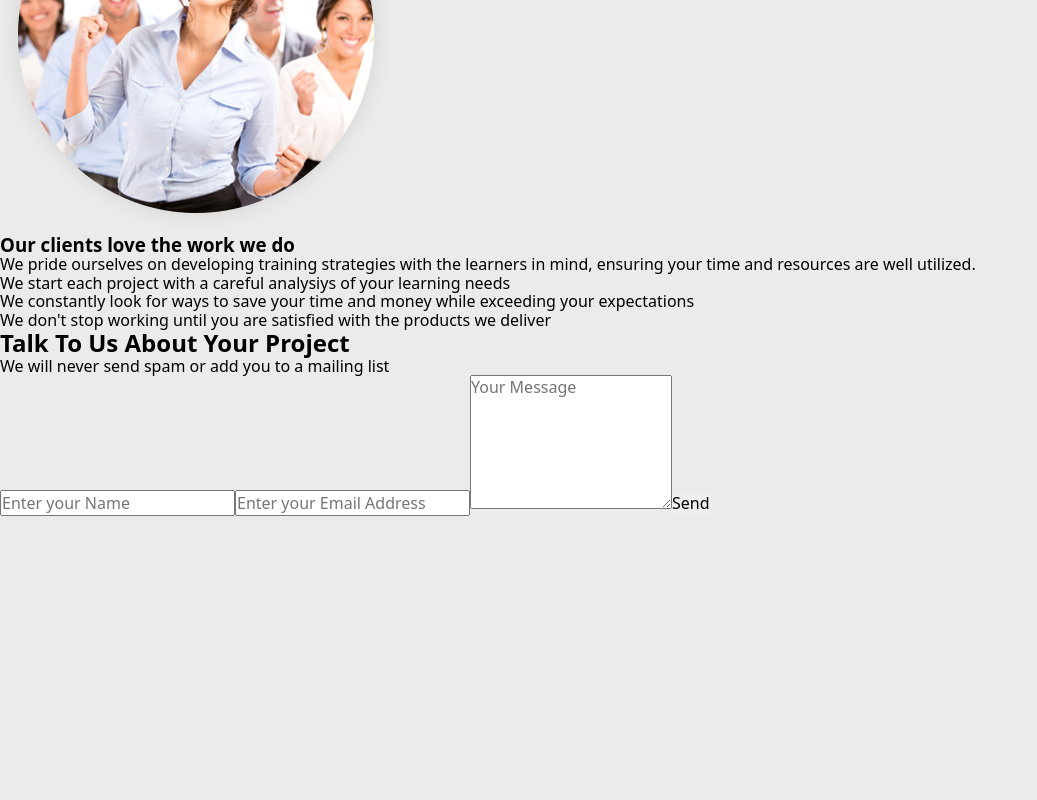
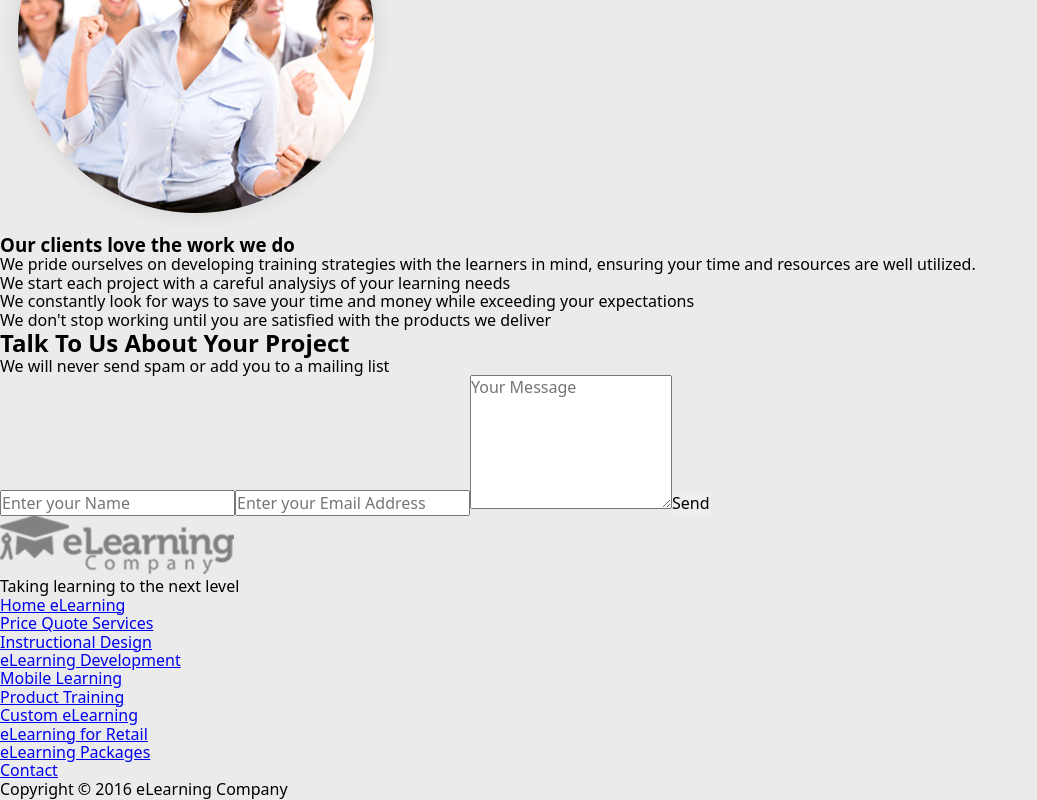
Before and after one commit to AlonaStasyshyna/omit-test-task, a React (Create React App) app: page / in a window 1280 px wide. Shown: the part 3454-4254 px from the top of the page, without its empty margins (0-1037 px from the left). Before the commit the page ends 3970 px from the top, so only its background shows below. Built offline with nearby package versions, Linux system fonts and the light colour scheme.

Commit message:
Add footer

```diff
--- a/src/components/App.jsx
+++ b/src/components/App.jsx
@@ -4,6 +4,7 @@ import { ThemeProvider } from 'styled-components';
 import { GlobalStyle } from 'utils/GlobalStyle';
 import { darkTheme, lightTheme } from 'utils/theme';
 import { Main } from './Main/Main';
+import { Footer } from './Footer/Footer';
 
 export const App = () => {
   const [theme, setTheme] = useState(
@@ -23,6 +24,7 @@ export const App = () => {
       <GlobalStyle />
       <Header theme={theme} changeTheme={changeTheme} />
       <Main />
+      <Footer />
     </ThemeProvider>
   );
 };
--- /dev/null
+++ b/src/components/Footer/Footer.jsx
@@ -0,0 +1,13 @@
+import { FooterCopyright } from './FooterCopyright/FooterCopyright';
+import { FooterList } from './FooterList/FooterList';
+import { FooterLogo } from './FooterLogo/FooterLogo';
+
+export const Footer = () => {
+  return (
+    <footer>
+      <FooterLogo />
+      <FooterList />
+      <FooterCopyright />
+    </footer>
+  );
+};
--- /dev/null
+++ b/src/components/Footer/FooterCopyright/FooterCopyright.jsx
@@ -0,0 +1,3 @@
+export const FooterCopyright = () => {
+  return <p>Copyright &#169; 2016 eLearning Company</p>;
+};
--- /dev/null
+++ b/src/components/Footer/FooterList/FooterList.jsx
@@ -0,0 +1,36 @@
+export const FooterList = () => {
+  return (
+    <ul>
+      <li>
+        <a href="#home">Home eLearning</a>
+      </li>
+      <li>
+        <a href="#priceQuote">Price Quote Services</a>
+      </li>
+      <li>
+        <a href="#design">Instructional Design</a>
+      </li>
+      <li>
+        <a href="#development">eLearning Development</a>
+      </li>
+      <li>
+        <a href="#mobile">Mobile Learning</a>
+      </li>
+      <li>
+        <a href="#product">Product Training</a>
+      </li>
+      <li>
+        <a href="#custom">Custom eLearning</a>
+      </li>
+      <li>
+        <a href="#retail">eLearning for Retail</a>
+      </li>
+      <li>
+        <a href="#packages">eLearning Packages</a>
+      </li>
+      <li>
+        <a href="#contact">Contact</a>
+      </li>
+    </ul>
+  );
+};
--- /dev/null
+++ b/src/components/Footer/FooterLogo/FooterLogo.jsx
@@ -0,0 +1,10 @@
+import grayLogo from '../../../images/grayLogo.png';
+
+export const FooterLogo = () => {
+  return (
+    <div>
+      <img src={grayLogo} alt="Logo" />
+      <p>Taking learning to the next level</p>
+    </div>
+  );
+};
```
